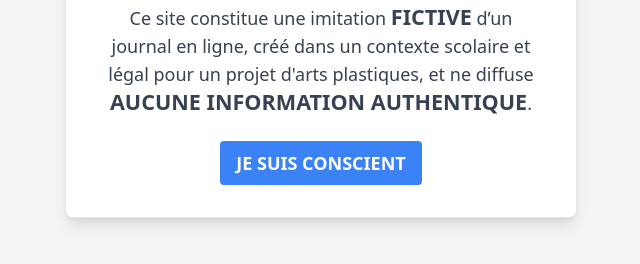
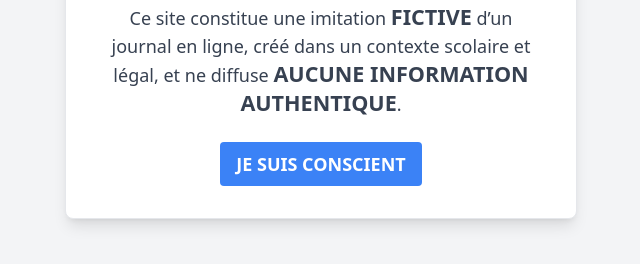
Before and after one commit to Glowvan/fake-news-glowvan.github.io, a plain HTML site: page index.html in a window 1280 px wide. Shown: the part 344-608 px from the top of the page, without its empty margins (319-959 px from the left). Drawn offline with nearby package versions, Linux system fonts and the light colour scheme.

Commit message:
Update index.html

```diff
--- a/index.html
+++ b/index.html
@@ -13,7 +13,7 @@
     <div class="bg-white p-8 rounded-lg shadow-lg max-w-lg border mx-4 md:mx-auto text-center">
         <span class="text-6xl">⚠️</span>
         <p class="text-gray-700 text-lg mt-4 mb-6">
-            Ce site constitue une imitation <b class="bold-text">FICTIVE</b> d’un journal en ligne, créé dans un contexte scolaire et légal pour un projet d'arts plastiques, et ne diffuse <b class="bold-text">AUCUNE INFORMATION AUTHENTIQUE</b>.
+            Ce site constitue une imitation <b class="bold-text">FICTIVE</b> d’un journal en ligne, créé dans un contexte scolaire et légal, et ne diffuse <b class="bold-text">AUCUNE INFORMATION AUTHENTIQUE</b>.
         </p>
         <button id="consentButton" class="bg-blue-500 hover:bg-blue-700 text-white font-bold py-2 px-4 rounded text-lg">
             JE SUIS CONSCIENT
```
